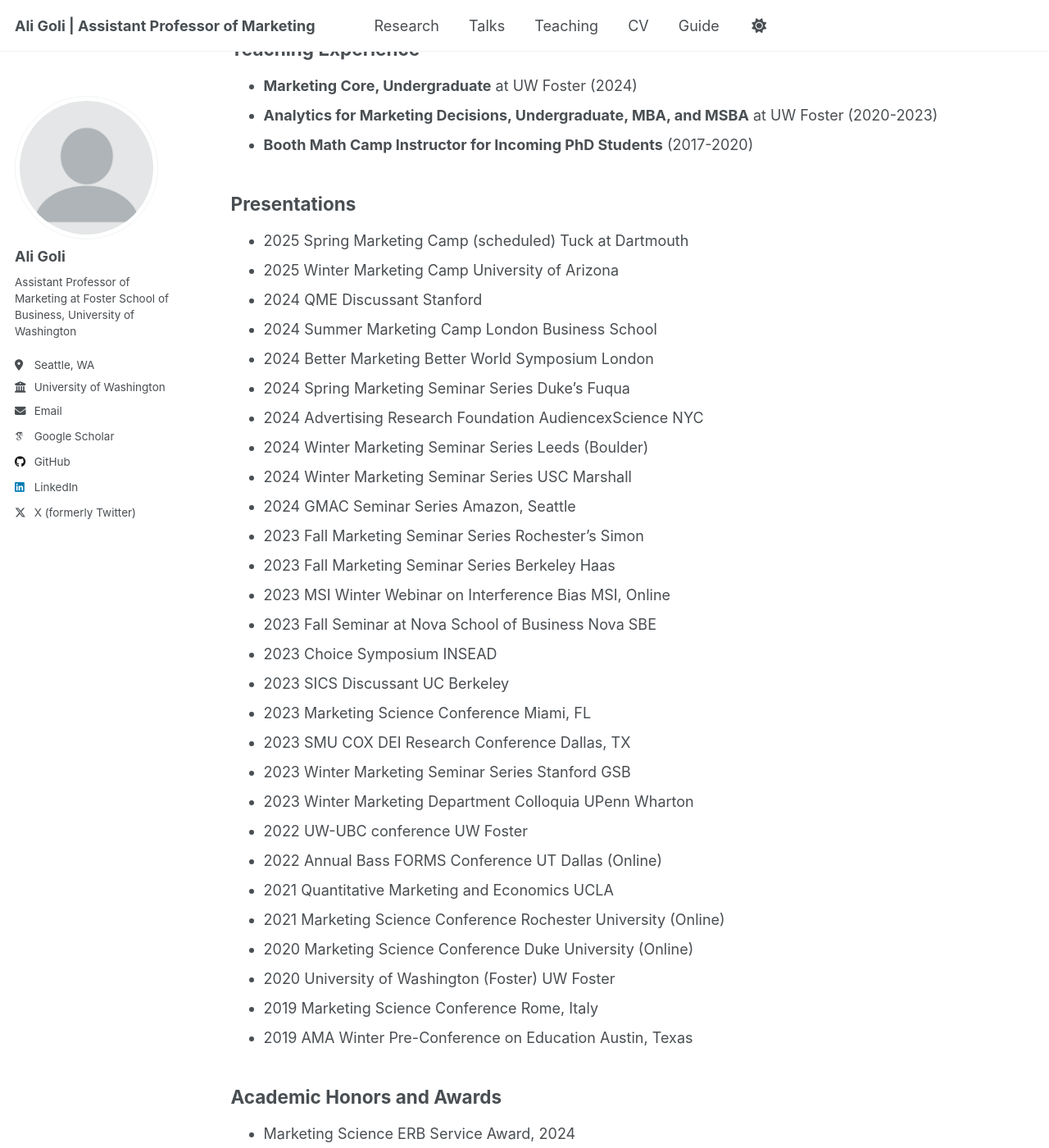
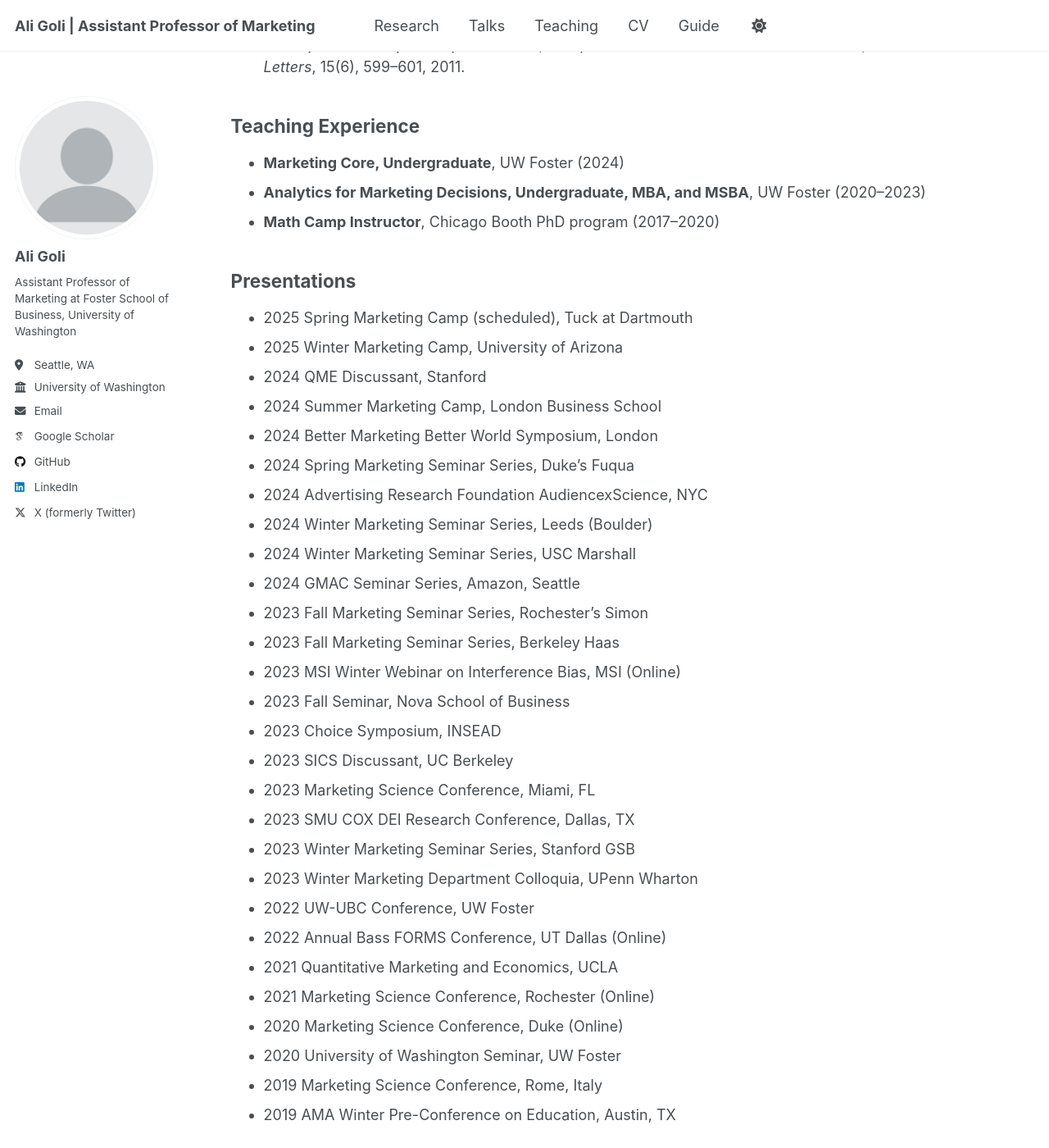
Before and after one commit to golialii/golialii.github.io, a Jekyll site: the page built from _pages/cv.md, in a window 1280 px wide and 1400 px high, scrolled down 2133 px. Shown: the whole window at 82% size. Built offline with Jekyll 4.4.1, drawn with Linux system fonts in a browser that asks for light colours; some web fonts are replaced; some of the changed text lies outside the part shown.

Commit message:
Update cv.md

```diff
--- a/_pages/cv.md
+++ b/_pages/cv.md
@@ -11,16 +11,17 @@ redirect_from:
 
 ## Education
 
-* **Ph.D. Marketing**, University of Chicago, Booth School of Business, 2020
+* **Ph.D. in Marketing**, University of Chicago, Booth School of Business, 2020
+* **M.B.A.**, University of Chicago, Booth School of Business, 2020
   * Advisors: Pradeep K. Chintagunta and Jean-Pierre Dubé
-  * GPA: 3.9/4.0
+
 * **Master of Applied Science**, University of Toronto, 2015
   * Industrial Engineering (Operations Research)
   * Advisor: Timothy C.Y. Chan
-  * GPA: 4.0/4.0
-* **B.Sc. Electrical Engineering & Pure Mathematics** (Double Major), Sharif University of Technology, 2013
+
+* **B.Sc. in Electrical Engineering**, Sharif University of Technology, 2013
+* **B.Sc. in Pure Mathematics**, Sharif University of Technology, 2013
   * Advisor: Farokh Marvasti
-  * GPA: 18.2/20
 
 ## Professional Experience
 
@@ -37,67 +38,70 @@ redirect_from:
   * Pandora Media
 
 * **2011: Research Intern**
-  * Ecole Polytechnique Fédérale de Lausanne (EPFL)
+  * École Polytechnique Fédérale de Lausanne (EPFL)
 
 ## Publications
 
 ### 2025
 * **A. Goli, J. Huang, D. Reiley, N. Riabov**, "Measuring Consumer Sensitivity to Audio Advertising: A Long-Run Field Experiment on Pandora Internet Radio", *Quantitative Marketing & Economics*, 2025.
-* **A. Goli, D. Reiley, H. Zhang** "Personalizing Ad Load to Optimize Subscription and Ad Revenues: Product Strategies Constructed from Experiments on Pandora", *Marketing Science*, 44(2), 327-352, 2025.
+* **A. Goli, D. Reiley, H. Zhang**, "Personalizing Ad Load to Optimize Subscription and Ad Revenues: Product Strategies Constructed from Experiments on Pandora", *Marketing Science*, 44(2), 327–352, 2025.
 
 ### 2024
-* **A. Goli, and A. Singh**, "Frontiers: Can LLMs Capture Human Preferences?", *Marketing Science*, 43(4), 709-722, 2024.
-* **A. Goli, S. Mummalaneni, and P. K. Chintagunta** "Making a Smooth Exit? Menthol Bans and Cigarette Sales in Massachusetts", *Marketing Science*, 43(3), 564-589, 2024.
-* **A. Goli, A. Lambrecht, H. Yoganarasimhan** "A Bias Correction Approach for Interference in Ranking Experiments", *Marketing Science*, 43(3), 590-614, 2024.
+* **A. Goli, A. Singh**, "Frontiers: Can LLMs Capture Human Preferences?", *Marketing Science*, 43(4), 709–722, 2024.
+* **A. Goli, S. Mummalaneni, P. K. Chintagunta**, "Making a Smooth Exit? Menthol Bans and Cigarette Sales in Massachusetts", *Marketing Science*, 43(3), 564–589, 2024.
+* **A. Goli, A. Lambrecht, H. Yoganarasimhan**, "A Bias Correction Approach for Interference in Ranking Experiments", *Marketing Science*, 43(3), 590–614, 2024.
 
 ### 2022
-* **A. Goli, S. Mummalaneni, P. K. Chintagunta, S. Dhar** "Show and Sell: Studying the Effects of Branded Cigarette Product Placement in TV Shows on Cigarette Sales", *Marketing Science*, 41(6), 1163-1180, 2022.
-* **A. Goli, P. K. Chintagunta, S. Sriram** "Effect of Payment on User Engagement in MOOCs", *Journal of Marketing Research* 59(1), 11-34, 2022.
+* **A. Goli, S. Mummalaneni, P. K. Chintagunta, S. Dhar**, "Show and Sell: Studying the Effects of Branded Cigarette Product Placement in TV Shows on Cigarette Sales", *Marketing Science*, 41(6), 1163–1180, 2022.
+* **A. Goli, P. K. Chintagunta, S. Sriram**, "Effect of Payment on User Engagement in MOOCs", *Journal of Marketing Research*, 59(1), 11–34, 2022.
 
 ### 2021
-* **A. Goli, P. K. Chintagunta** "What Happens When a Retailer Drops a Product Category? Investigating the Consequences of Ending Tobacco Sales", *Marketing Science* 40(6), 1169-1198, 2021.
+* **A. Goli, P. K. Chintagunta**, "What Happens When a Retailer Drops a Product Category? Investigating the Consequences of Ending Tobacco Sales", *Marketing Science*, 40(6), 1169–1198, 2021.
+
+### Forthcoming
+* **D. Proserpio, A. Goli, T. Mangini, K. Lau, D. Yu**, "The Impact of Sustainability Programs on Consumer Purchase Behavior: Evidence from Amazon", *International Journal of Research in Marketing*, forthcoming.
 
 ### Other Publications
-* **A. Goli, J. J. Boutilier, T. Craig, M. B. Sharpe, T.C.Y Chan** "A Small Number of Objective Function Weight Vectors is Sufficient for Automated Treatment Planning in Prostate Cancer", *Physics in Medicine & Biology* 63, no. 19 (2018).
-* **A. Goli, S. H. Hassani, R. Urbanke**, "Universal Bounds on the Scaling Behavior of Polar Codes", *IEEE International Symposium on Information Theory Proceedings*, pp. 1957-1961, 2012.
-* **P. Pad, A. Mousavi, A. Goli and F. Marvasti**, "Simplified MAP-MUD for Active User CDMA", *IEEE Communications Letters* 15, no. 6 (2011): 599-601.
+* **A. Goli, J. J. Boutilier, T. Craig, M. B. Sharpe, T. C. Y. Chan**, "A Small Number of Objective Function Weight Vectors is Sufficient for Automated Treatment Planning in Prostate Cancer", *Physics in Medicine & Biology*, 63(19), 2018.
+* **A. Goli, S. H. Hassani, R. Urbanke**, "Universal Bounds on the Scaling Behavior of Polar Codes", *IEEE ISIT Proceedings*, pp. 1957–1961, 2012.
+* **P. Pad, A. Mousavi, A. Goli, F. Marvasti**, "Simplified MAP-MUD for Active User CDMA", *IEEE Communications Letters*, 15(6), 599–601, 2011.
 
 ## Teaching Experience
 
-* **Marketing Core, Undergraduate** at UW Foster (2024)
-* **Analytics for Marketing Decisions, Undergraduate, MBA, and MSBA** at UW Foster (2020-2023)
-* **Booth Math Camp Instructor for Incoming PhD Students** (2017-2020)
+* **Marketing Core, Undergraduate**, UW Foster (2024)
+* **Analytics for Marketing Decisions, Undergraduate, MBA, and MSBA**, UW Foster (2020–2023)
+* **Math Camp Instructor**, Chicago Booth PhD program (2017–2020)
 
 ## Presentations
 
-* 2025 Spring Marketing Camp (scheduled) Tuck at Dartmouth
-* 2025 Winter Marketing Camp University of Arizona
-* 2024 QME Discussant Stanford
-* 2024 Summer Marketing Camp London Business School
-* 2024 Better Marketing Better World Symposium London
-* 2024 Spring Marketing Seminar Series Duke's Fuqua
-* 2024 Advertising Research Foundation AudiencexScience NYC
-* 2024 Winter Marketing Seminar Series Leeds (Boulder)
-* 2024 Winter Marketing Seminar Series USC Marshall
-* 2024 GMAC Seminar Series Amazon, Seattle
-* 2023 Fall Marketing Seminar Series Rochester's Simon
-* 2023 Fall Marketing Seminar Series Berkeley Haas
-* 2023 MSI Winter Webinar on Interference Bias MSI, Online
-* 2023 Fall Seminar at Nova School of Business Nova SBE
-* 2023 Choice Symposium INSEAD
-* 2023 SICS Discussant UC Berkeley
-* 2023 Marketing Science Conference Miami, FL
-* 2023 SMU COX DEI Research Conference Dallas, TX
-* 2023 Winter Marketing Seminar Series Stanford GSB
-* 2023 Winter Marketing Department Colloquia UPenn Wharton
-* 2022 UW-UBC conference UW Foster
-* 2022 Annual Bass FORMS Conference UT Dallas (Online)
-* 2021 Quantitative Marketing and Economics UCLA
-* 2021 Marketing Science Conference Rochester University (Online)
-* 2020 Marketing Science Conference Duke University (Online)
-* 2020 University of Washington (Foster) UW Foster
-* 2019 Marketing Science Conference Rome, Italy
-* 2019 AMA Winter Pre-Conference on Education Austin, Texas
+* 2025 Spring Marketing Camp (scheduled), Tuck at Dartmouth
+* 2025 Winter Marketing Camp, University of Arizona
+* 2024 QME Discussant, Stanford
+* 2024 Summer Marketing Camp, London Business School
+* 2024 Better Marketing Better World Symposium, London
+* 2024 Spring Marketing Seminar Series, Duke's Fuqua
+* 2024 Advertising Research Foundation AudiencexScience, NYC
+* 2024 Winter Marketing Seminar Series, Leeds (Boulder)
+* 2024 Winter Marketing Seminar Series, USC Marshall
+* 2024 GMAC Seminar Series, Amazon, Seattle
+* 2023 Fall Marketing Seminar Series, Rochester's Simon
+* 2023 Fall Marketing Seminar Series, Berkeley Haas
+* 2023 MSI Winter Webinar on Interference Bias, MSI (Online)
+* 2023 Fall Seminar, Nova School of Business
+* 2023 Choice Symposium, INSEAD
+* 2023 SICS Discussant, UC Berkeley
+* 2023 Marketing Science Conference, Miami, FL
+* 2023 SMU COX DEI Research Conference, Dallas, TX
+* 2023 Winter Marketing Seminar Series, Stanford GSB
+* 2023 Winter Marketing Department Colloquia, UPenn Wharton
+* 2022 UW-UBC Conference, UW Foster
+* 2022 Annual Bass FORMS Conference, UT Dallas (Online)
+* 2021 Quantitative Marketing and Economics, UCLA
+* 2021 Marketing Science Conference, Rochester (Online)
+* 2020 Marketing Science Conference, Duke (Online)
+* 2020 University of Washington Seminar, UW Foster
+* 2019 Marketing Science Conference, Rome, Italy
+* 2019 AMA Winter Pre-Conference on Education, Austin, TX
 
 ## Academic Honors and Awards
 
@@ -106,16 +110,16 @@ redirect_from:
 * MSBA Excellence in Teaching Award, 2023
 * Dean's Excellence Award for Faculty Research, 2023
 * GM Nameplate Endowed Faculty Fellow, 2023
-* Marketing Science Institute Grant for research on experimentation in online platforms, with Anja Lambrecht and Hema Yoganarasimhan, 2021.
+* MSI Grant for Online Experimentation (with A. Lambrecht, H. Yoganarasimhan), 2021
 * AMA-Sheth Foundation Doctoral Consortium Fellow, 2020
-* Dean's Recognition Award for Outstanding Service as a TA in Chicago Booth Executive Program in London, 2018 and 2019
+* Dean’s Recognition Award, Chicago Booth Executive Program in London, 2018 & 2019
 * Chicago Booth Fellowship, 2015
-* Connaught International Scholarship for Excellence in Research (35,000 CAD), 2013
-* University of Toronto Fellowship (15,000 CAD), 2013
-* Ranked 62 among more than 300000 participants of Iranian National Entrance Exam for universities, 2008
-* Silver medalist of Iran National Mathematics Olympiad, 2006
+* Connaught International Scholarship, University of Toronto, 2013
+* University of Toronto Fellowship, 2013
+* Ranked 62nd among 300,000+ in Iranian National Entrance Exam, 2008
+* Silver Medalist, Iran National Mathematics Olympiad, 2006
 
 ## Service
 
-* Editorial Review Board member at Marketing Science (2021-present)
-* Ad-hoc reviewer for Management Science, Journal of Marketing Research, Journal of Marketing, Quantitative Marketing and Economics, Marketing Letters, Production and Operations Management, Journal of Retailing
+* Editorial Review Board, *Marketing Science* (2021–present)
+* Ad-hoc reviewer: *Management Science*, *JMR*, *Journal of Marketing*, *QME*, *Marketing Letters*, *POM*, *Journal of Retailing*
```
